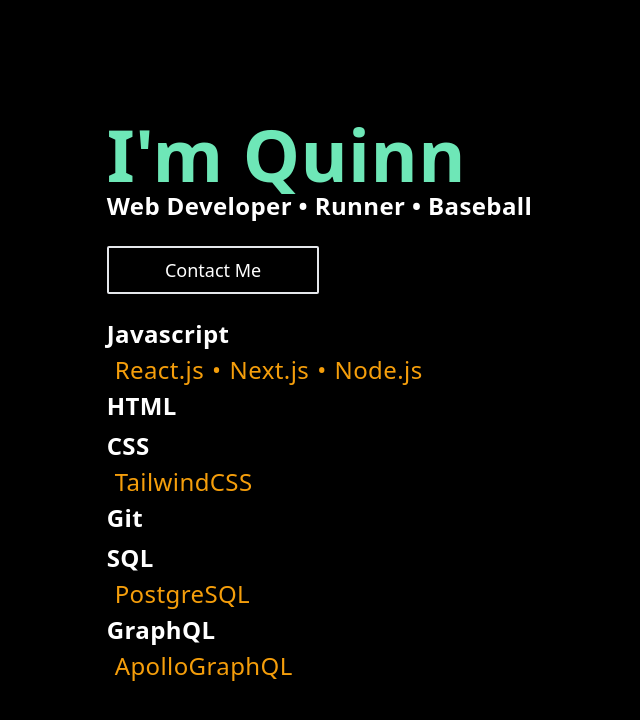
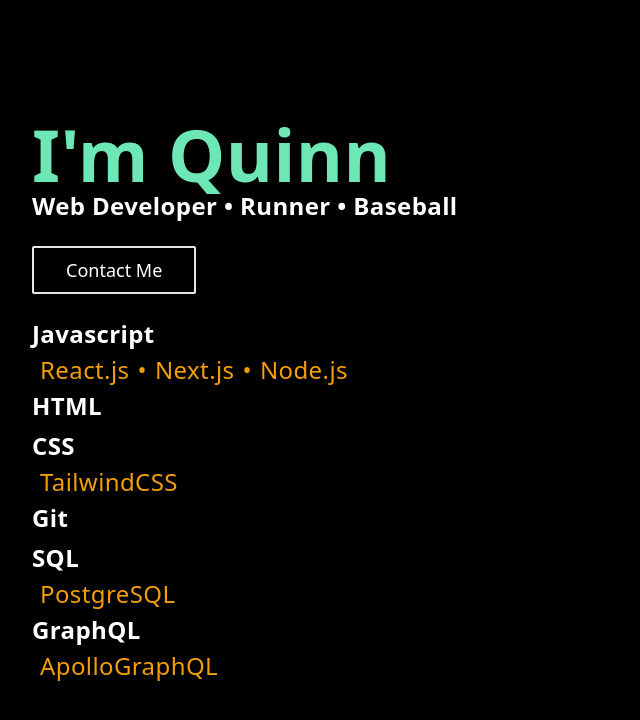
Before and after one commit to QMaximillian/quinn-personal-website, a Next.js app: page / in a window 1280 px wide. Shown: the top 720 px of the page, without its empty margins (0-640 px from the left). Built offline with nearby package versions, Linux system fonts and the light colour scheme.

Commit message:
Add md: screen styles for DeveloperPreview component

```diff
--- a/components/DeveloperPreview.js
+++ b/components/DeveloperPreview.js
@@ -3,7 +3,7 @@ import skills from '../skills.json'
 
 function DeveloperPreview() {
   return (
-    <div className="tracking-wide text-white font-bold flex flex-col justify-center items-start w-10/12 min-h-full">
+    <div className="tracking-wide text-white font-bold flex flex-col justify-center items-start h-full">
       <div>
         <div className="text-green-300 text-7xl">I&apos;m Quinn</div>
         <div className="text-2xl font-semibold">
@@ -11,7 +11,7 @@ function DeveloperPreview() {
         </div>
         <button
           type="button"
-          className="rounded-sm p-2 mt-6 w-1/2 text-lg border-2 hover:text-green-300 hover:border-green-300 focus:text-green-300 focus:border-green-300 active:text-green-300 active:border-green-300"
+          className="rounded-sm py-2 px-8 mt-6 min-w-min max-w-xs text-lg text-center border-2 hover:text-green-300 hover:border-green-300 focus:text-green-300 focus:border-green-300 active:text-green-300 active:border-green-300"
         >
           Contact Me
         </button>
--- a/pages/index.js
+++ b/pages/index.js
@@ -1,6 +1,5 @@
 import Head from 'next/head'
 import DeveloperPreview from '../components/DeveloperPreview'
-import Footer from '../components/Footer'
 
 export default function Home() {
   return (
@@ -9,9 +8,13 @@ export default function Home() {
         <title>Home</title>
         <link rel="icon" href="/favicon.ico" />
       </Head>
-      <main className="h-full w-full flex flex-col justify-start items-center bg-black">
-        <DeveloperPreview />
-        {/* <Footer /> */}
+      <main className="h-full w-full flex flex-col md:flex-row justify-start items-center bg-black p-8">
+        <div className=" w-10/12 md:w-1/2 min-h-full md:mr-2 flex items-center">
+          <DeveloperPreview />
+        </div>
+        {/* Placeholder Component
+        <div className="w-1/2 h-full border border-red-500 ml-2 hidden md:block" />
+        */}
       </main>
     </>
   )
```
